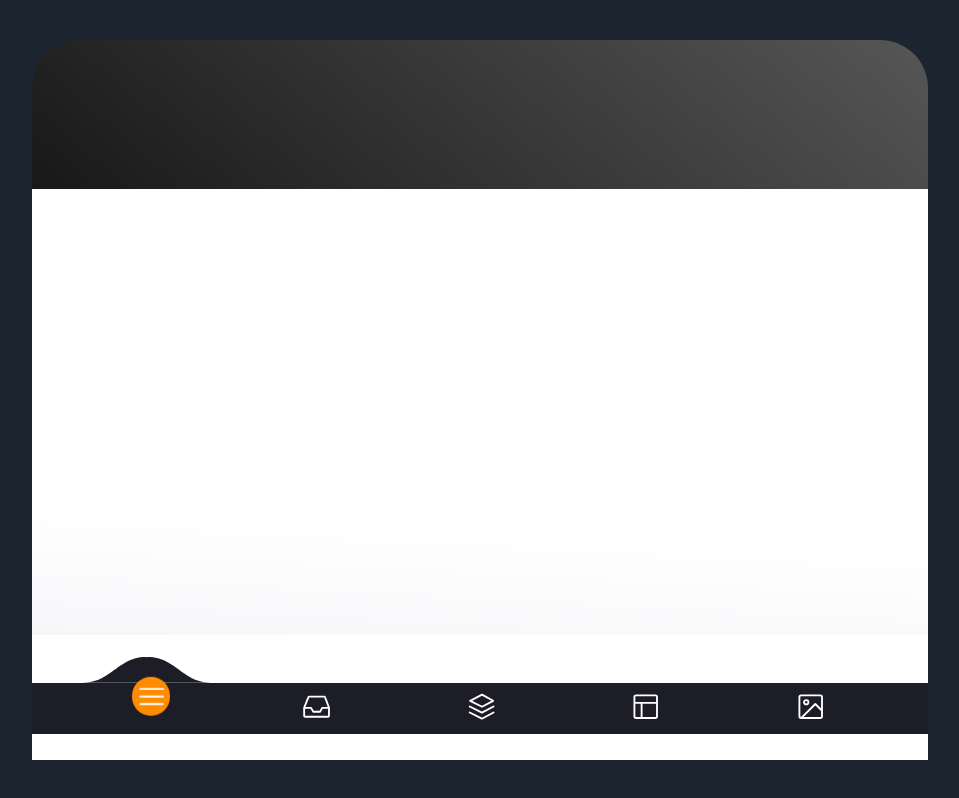
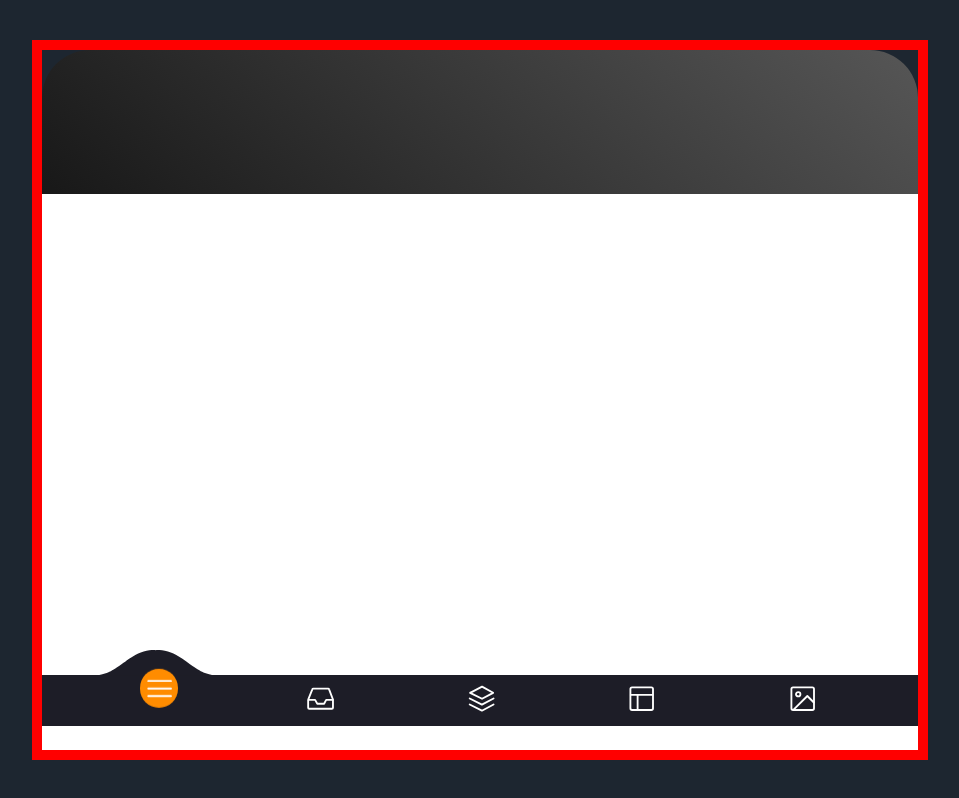
Before and after one commit to bmsebastian2/beer, a React (Vite) app: page /AppBusqueda in a window 1280 px wide. Shown: the whole page, without its empty margins (160-1119 px from the left). Built offline with nearby package versions, Linux system fonts and the light colour scheme; a web font is replaced by a local one.

Commit message:
MENU VERSION 7

```diff
--- a/src/routes/AppBusqueda.jsx
+++ b/src/routes/AppBusqueda.jsx
@@ -10,6 +10,7 @@ const AppBusqueda = () => {
     opacity: 100%;
     display: flex;
     flex-direction: column;
+    border: 10px solid red;
 
     @media (min-width: 320px) {
     }
@@ -31,18 +32,12 @@ const AppBusqueda = () => {
   `;
   const Body = styled.div`
     flex: 6;
-    background: rgb(247, 247, 250);
-    background: linear-gradient(
-      3deg,
-      rgba(247, 247, 250, 1) 0%,
-      rgba(255, 255, 255, 1) 26%
-    );
+    background: white;
   `;
 
   const Footer = styled.div`
     flex: 1;
     background: white;
-    background-color: #ffffff;
 
     @media (min-width: 1200px) {
     }
--- a/src/style/menu.css
+++ b/src/style/menu.css
@@ -2,10 +2,14 @@
         box-sizing: border-box;
         --bgColorMenu: #1d1d27;
         --duration: .7s;
+
+
+
     }
 
     svg {
         pointer-events: none;
+
     }
 
     .menu {
@@ -52,7 +56,7 @@
         height: 3em;
         border-radius: 50%;
         position: absolute;
-        transform: scale(0);
+        transform: scale(2);
         transition: background-color var(--duration), transform var(--duration);
 
     }
@@ -127,7 +131,8 @@
             font-size: .8em;
             padding: 0;
             top: 1.3rem;
-            border: 1px solid red;
+            height: 6rem;
+
 
 
         }
```
